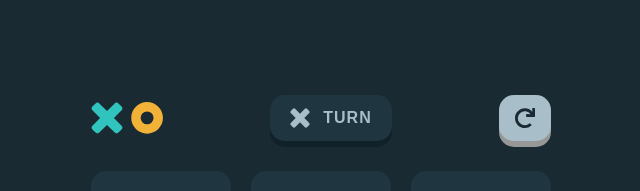
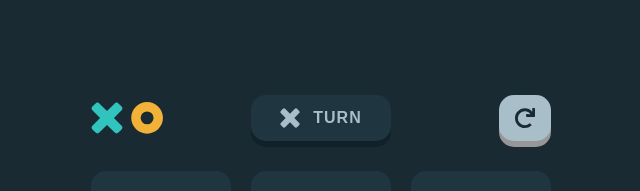
Before and after one commit to LauraMG12/tic-tac-toe, a React (Vite) app: page / in a window 1280 px wide. Both pictures are taken after a click on the button "NEW GAME (VS CPU)". Shown: the top 191 px of the page, without its empty margins (319-959 px from the left). Built offline with nearby package versions, Linux system fonts and the light colour scheme.

Commit message:
feat(board layout): board layout

```diff
--- a/src/components/BoxShadow/BoxShadow.scss
+++ b/src/components/BoxShadow/BoxShadow.scss
@@ -1,5 +1,6 @@
 .box-shadow {
   position: relative;
+  width: auto;
   & > :after {
     content: '';
     display: block;
--- a/src/layouts/gameBoard/components/GameBoardHeader/GameBoardHeader.scss
+++ b/src/layouts/gameBoard/components/GameBoardHeader/GameBoardHeader.scss
@@ -1,6 +1,11 @@
 .game-board-header {
+  display: grid;
+  grid-template-columns: repeat(3, 1fr);
+  grid-template-rows: auto;
+  gap: 20px;
   width: 100%;
-  display: flex;
   align-items: center;
-  justify-content: space-between;
+  .redo-button {
+    justify-self: end;
+  }
 }
--- a/src/layouts/gameBoard/components/GameBoardHeader/GameBoardHeader.tsx
+++ b/src/layouts/gameBoard/components/GameBoardHeader/GameBoardHeader.tsx
@@ -11,17 +11,22 @@ export default function GameBoardHeader() {
 
   return (
     <div className="game-board-header">
-      <Logo size="32" /> {/* Border radius: 10px */}
+      <Logo />
+      {/*TODO: Button border radius: 10px */}
+
       <Button
         theme={ColorTheme.NAVY}
         icon={<Cross size="20" color="silver" />}
         text={<p className="heading-xs silver">{t('game_board.turn')}</p>}
+        wide={true}
       />
-      <Button
-        theme={ColorTheme.SILVER}
-        icon={<Redo size="20" color="dark-navy" />}
-        onButtonClick={() => console.log('redo')}
-      />
+      <div className="redo-button">
+        <Button
+          theme={ColorTheme.SILVER}
+          icon={<Redo size="20" color="dark-navy" />}
+          onButtonClick={() => console.log('redo')}
+        />
+      </div>
     </div>
   );
 }
--- a/src/layouts/newGameMenu/NewGameMenuView.tsx
+++ b/src/layouts/newGameMenu/NewGameMenuView.tsx
@@ -14,7 +14,7 @@ interface NewGameMenuProps {
 export default function NewGameMenu(props: NewGameMenuProps) {
   return (
     <section className="new-game-menu">
-      <Logo size="32" />
+      <Logo />
       <PlayerMarkSelector
         selectedMark={props.selectedMark}
         onSelectMark={props.onSelectMark}
```
